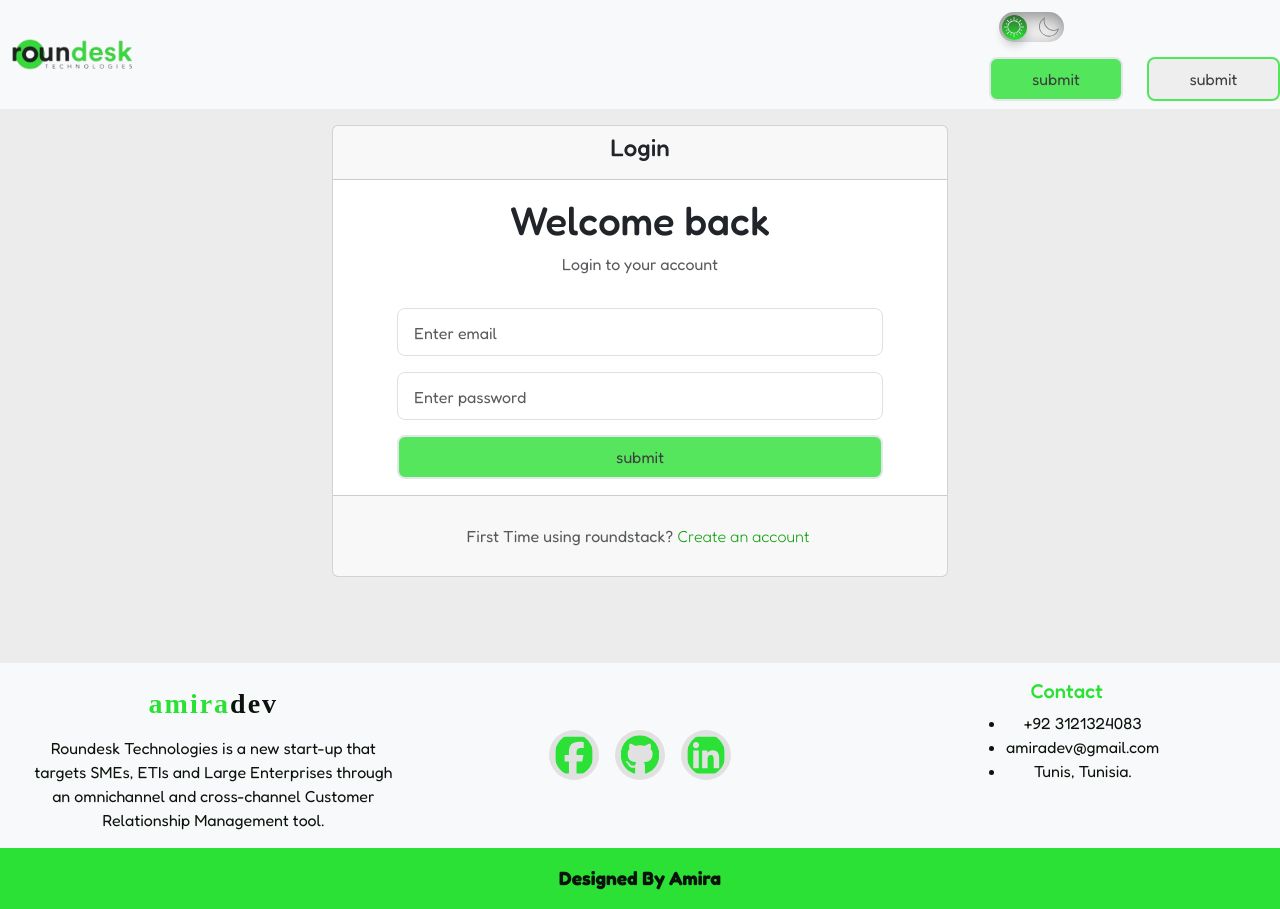
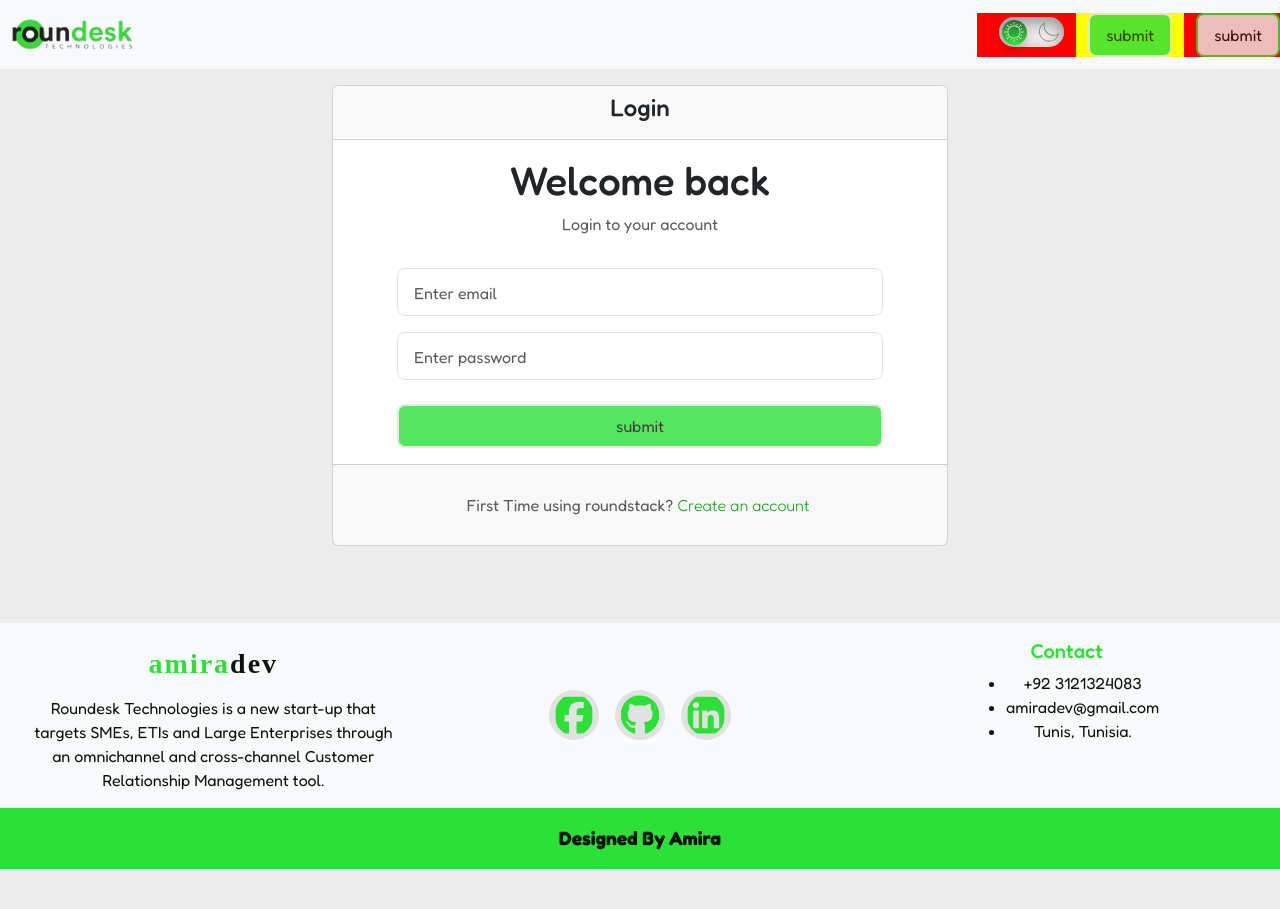
Before and after one commit to amiraadev/react-bootstrap-responsive-nestjs-jwt-passport-prisma-mysql-authentification, a React (Create React App) app: page /login in a window 1280 px wide. Shown: the top 909 px of the page. After the commit the page ends 869 px from the top, so only its background shows below. Built offline with nearby package versions, Linux system fonts and the light colour scheme.

Commit message:
fixing the margin of the custom button

```diff
--- a/src/components/Navbar1.tsx
+++ b/src/components/Navbar1.tsx
@@ -15,15 +15,17 @@ const Navbar1 = () => {
 	return (
 		<Navbar className='bg-body-tertiary justify-content-between'>
 			<Form>
-			<img src='./roundesk-logo.png' className='logo-img' />
+				<img src='./roundesk-logo.png' className='logo-img' />
 			</Form>
 			<Form>
 				<Row>
-					<DarkMode />
-					<Col>
+					<Col style={{backgroundColor:"red"}}>
+						<DarkMode />
+					</Col>
+					<Col style={{backgroundColor:"yellow"}}>
 						<Button type='submit' label='submit' onClick={() => {}} />
 					</Col>
-					<Col>
+					<Col style={{backgroundColor:"red"}}>
 						<Button
 							outline={true}
 							type='submit'
--- a/src/index.css
+++ b/src/index.css
@@ -119,7 +119,6 @@ body {
 	padding: 0.5rem 1rem;
 	font-size: 1.25rem;
 	border-radius: var(--bs-border-radius-lg);
-	margin-top: 15px;
 }
 .class-button:hover {
 	opacity: 0.7;
@@ -139,7 +138,6 @@ body {
 	padding: 0.5rem 1rem;
 	font-size: 1.25rem;
 	border-radius: var(--bs-border-radius-lg);
-	margin-top: 15px;
 }
 .class-button-outline:hover {
 	opacity: 0.7;
--- a/src/pages/LoginPage.tsx
+++ b/src/pages/LoginPage.tsx
@@ -96,7 +96,7 @@ function LoginPage() {
 									{formik.touched.email && formik.errors.email ? (
 										<div className='text-danger px-2'>{formik.errors.email}</div>
 									) : null}
-									<Form.Group className='mt-3'>
+									<Form.Group className='mt-3 mb-4'>
 										<Form.Control
 											size='lg'
 											type='password'
--- a/src/pages/RegisterPage.tsx
+++ b/src/pages/RegisterPage.tsx
@@ -89,7 +89,7 @@ function RegisterPage() {
 										<Form.Control
 											size='lg'
 											placeholder='Username'
-											name="username"
+											name='username'
 											required
 											onChange={formik.handleChange}
 											onBlur={formik.handleBlur}
@@ -100,7 +100,7 @@ function RegisterPage() {
 											{formik.errors.username}
 										</div>
 									) : null}
-									 <Form.Group className='mt-3'>
+									<Form.Group className='mt-3'>
 										<Form.Control
 											size='lg'
 											placeholder='Email'
@@ -119,11 +119,10 @@ function RegisterPage() {
 										<Form.Control
 											size='lg'
 											type='password'
-											name="password"
+											name='password'
 											placeholder='Password'
 											required
 											onChange={formik.handleChange}
-
 										/>
 									</Form.Group>
 									{formik.touched.password && formik.errors.password ? (
@@ -131,11 +130,11 @@ function RegisterPage() {
 											{formik.errors.password}
 										</div>
 									) : null}
-									<Form.Group className='mt-3'>
+									<Form.Group className='mt-3 mb-3'>
 										<Form.Control
 											size='lg'
 											type='password'
-											name="confirmPassword"
+											name='confirmPassword'
 											placeholder='Confirm Password'
 											required
 											onChange={formik.handleChange}
```
